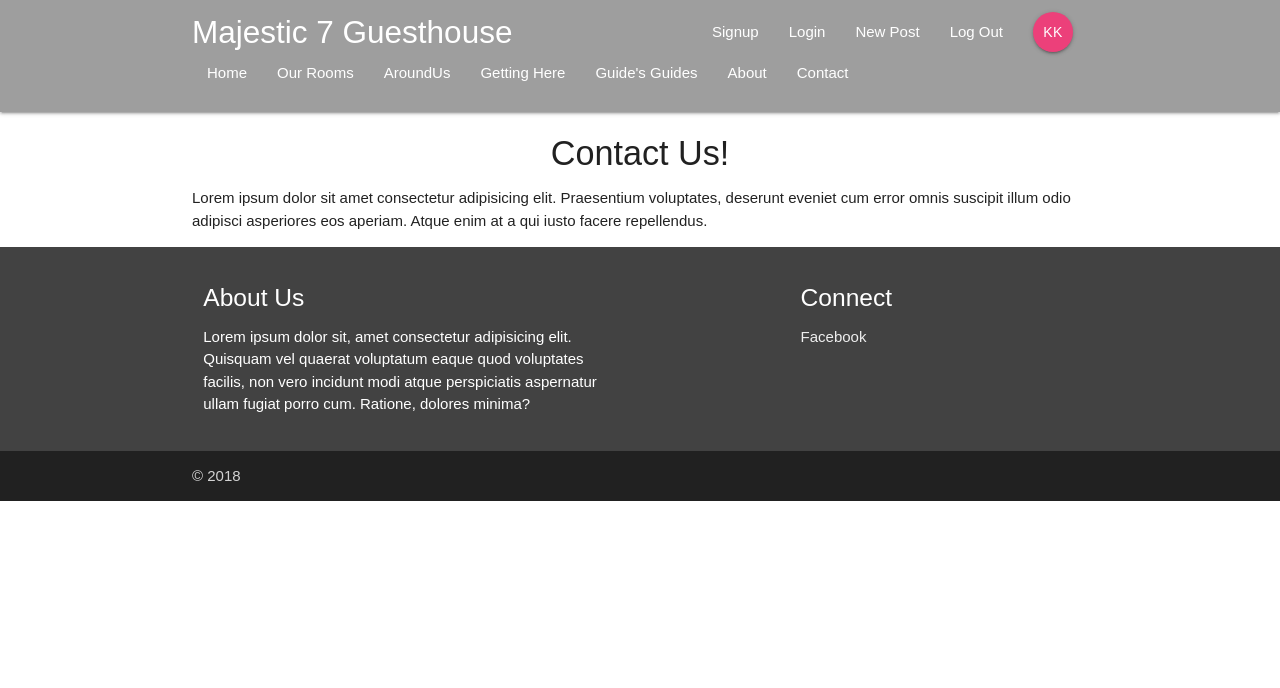
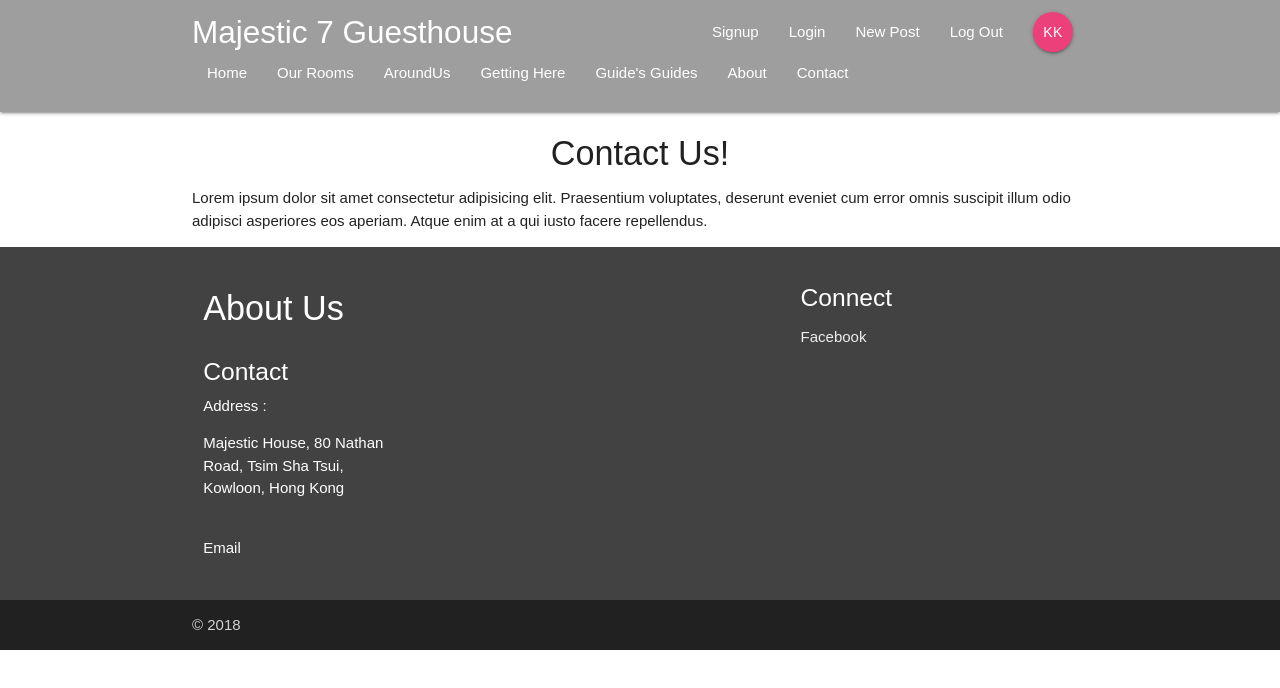
Before and after one commit to clickingmouse/M7GH, a React (Create React App) app in the folder m7gh/: page /contact in a window 1280 px wide. Shown: the top 688 px of the page. Built offline with nearby package versions, Linux system fonts and the light colour scheme.

Commit message:
factoring some components out

```diff
--- /dev/null
+++ b/m7gh/src/components/footer/FooterAbout.js
@@ -0,0 +1,106 @@
+import React from "react";
+
+const FooterAbout = () => {
+  return (
+    <div>
+      <h4>About Us</h4>
+      <div className="row">
+        <div className="col s12 m6 l6">
+          <h5>Contact</h5>
+          Address :
+          <p>
+            Majestic House, 80 Nathan Road, Tsim Sha Tsui, Kowloon, Hong Kong
+          </p>
+          <br />
+          Email
+          <br />
+        </div>
+      </div>
+    </div>
+  );
+};
+
+/*
+const FooterAbout = () => {
+  return (
+    <div>
+      <ul className="collection">
+        <li className="collection-item avatar">
+          <img src="images/yuna.jpg" alt="" className="circle" />
+          <span className="title">Title</span>
+          <p>
+            First Line <br />
+            Second Line
+          </p>
+          <a href="#!" className="secondary-content">
+            <i className="material-icons">grade</i>
+          </a>
+        </li>
+        <li className="collection-item avatar">
+          <i className="material-icons circle">folder</i>
+          <span className="title">Title</span>
+          <p>
+            First Line <br />
+            Second Line
+          </p>
+          <a href="#!" className="secondary-content">
+            <i className="material-icons">grade</i>
+          </a>
+        </li>
+        <li className="collection-item avatar">
+          <i className="material-icons circle green">insert_chart</i>
+          <span className="title">Title</span>
+          <p>
+            First Line <br />
+            Second Line
+          </p>
+          <a href="#!" className="secondary-content">
+            <i className="material-icons">grade</i>
+          </a>
+        </li>
+        <li className="collection-item avatar">
+          <i className="material-icons circle red">play_arrow</i>
+          <span className="title">Title</span>
+          <p>
+            First Line <br />
+            Second Line
+          </p>
+          <a href="#!" className="secondary-content">
+            <i className="material-icons">grade</i>
+          </a>
+        </li>
+      </ul>
+    </div>
+  );
+};
+*/
+/*
+const FooterAbout = () => {
+  return (
+    <div>
+      <h5>About Us</h5>
+      <ul className="collection with-header ">
+        <li className="collection-header grey darken-3">
+          <h5>Contact</h5>
+        </li>
+
+        <li className="collection-item avatar grey darken-3">
+          <span className="title">Email</span>
+          <a href="#" className="secondary-content">
+            <i className="material-icons blue-text">email</i>
+          </a>
+        </li>
+        <li className="collection-item">a</li>
+        <li className="collection-item">b</li>
+        <li className="collection-item  grey darken-3">
+          <i className="material-icons  ">email</i>
+          <span className="title">E-Mail</span>
+          <p />
+        </li>
+        <li className="collection-item">d</li>
+      </ul>
+    </div>
+  );
+};
+*/
+export default FooterAbout;
--- a/m7gh/src/components/layout/Footer.js
+++ b/m7gh/src/components/layout/Footer.js
@@ -1,19 +1,14 @@
 import React from "react";
+import FooterAbout from "../footer/FooterAbout";
 
 const Footer = () => {
   return (
     <div>
-      <footer class="page-footer grey darken-3">
-        <div class="container">
-          <div class="row">
-            <div class="col s12 l6">
-              <h5>About Us</h5>
-              <p>
-                Lorem ipsum dolor sit, amet consectetur adipisicing elit.
-                Quisquam vel quaerat voluptatum eaque quod voluptates facilis,
-                non vero incidunt modi atque perspiciatis aspernatur ullam
-                fugiat porro cum. Ratione, dolores minima?
-              </p>
+      <footer className="page-footer grey darken-3">
+        <div className="container ">
+          <div className="row">
+            <div className="col s12 l6">
+              <FooterAbout />
             </div>
             <div class="col s12 l4 offset-l2">
               <h5>Connect</h5>
```
Also changed, not shown: m7gh/src/components/footer/FooterConnect.js (added), m7gh/src/components/footer/FooterLinks.js (added).
